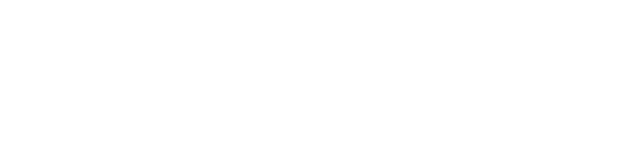
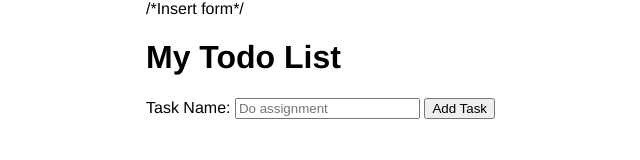
Before and after one commit to BilalWazir/ISYS3004-ToDo-Final, a plain HTML site: page todo.html in a window 1280 px wide. Shown: the whole page, without its empty margins (194-834 px from the left). Drawn offline with Linux system fonts and the light colour scheme.

Commit message:
Added form

```diff
--- a/todo.html
+++ b/todo.html
@@ -11,7 +11,23 @@
 
 <body>
 
+    /*Insert form*/
+
+    <h1>My Todo List</h1>
+    <form>
+      <label>
+        Task Name:
+        <input id="task-input" type="text" placeholder="Do assignment">
+      </label>
+      <button type="button" id="add-task">
+        Add Task
+      </button>
+    </form>
+    <ul id="todo-list">
+    </ul>
+
     <script src="js/script.js"></script>
+
 </body>
 
 </html>
```
